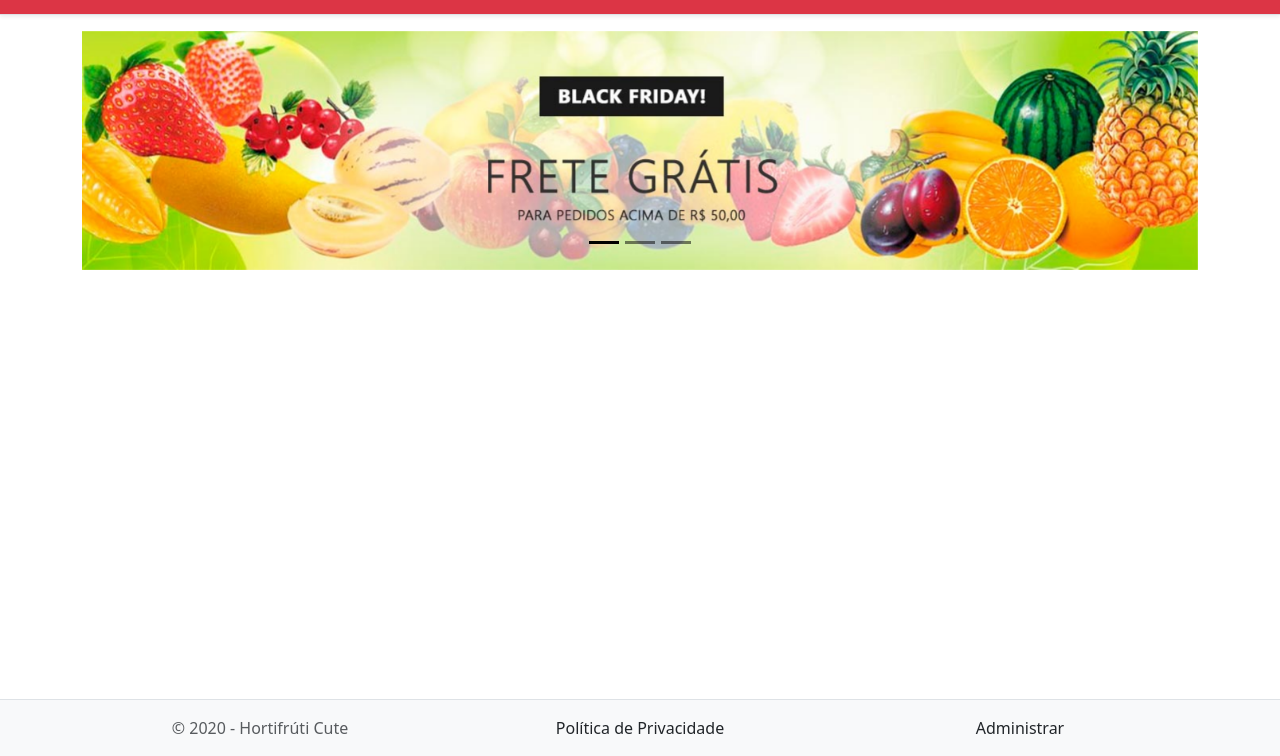
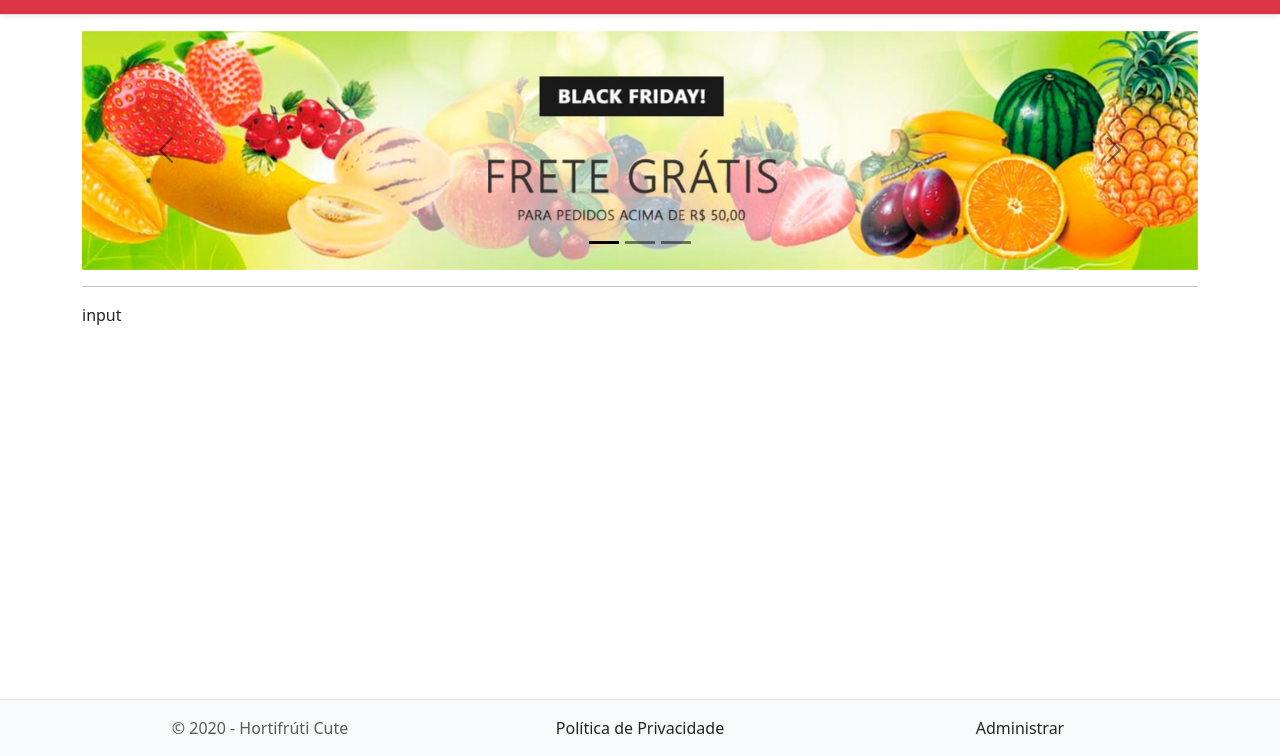
Before and after one commit to albert-miguel/hortifruti-cute, a website: page index.html in a window 1280 px wide. Shown: the part 44-800 px from the top of the page. Drawn offline with nearby package versions, Linux system fonts and the light colour scheme.

Commit message:
header complete

```diff
--- a/index.html
+++ b/index.html
@@ -4,6 +4,7 @@
     <meta charset="utf-8">
     <meta name="viewport" content="width=device-width, initial-scale=1">
    <link rel="stylesheet" href="/node_modules/bootstrap/dist/css/bootstrap.css">
+   <link rel="stylesheet" href="https://cdn.jsdelivr.net/npm/bootstrap-icons@1.11.1/font/bootstrap-icons.css">
     <title>Hortifrúti Cute</title>
   </head>
   <body style="min-width: 372;">
@@ -69,29 +70,33 @@
                   <img src="./img/slides/slide01small.jpg" class="img-fluid d-block d-md-none">
                </div>
             </div>
+            <button class="carousel-control-prev" type="button" data-bs-target="#carouselMain" data-bs-slide="prev">
+              <span class="carousel-control-prev-icon" aria-hidden="true"></span>
+              <span class="visually-hidden">Previous</span>
+            </button>
+            <button class="carousel-control-next" type="button" data-bs-target="#carouselMain" data-bs-slide="next">
+              <span class="carousel-control-next-icon" aria-hidden="true"></span>
+              <span class="visually-hidden">Next</span>
+            </button>
          </div>
-         <button
-            class="carousel-control-prev"
-            type="button"
-            data-bs-target="#carouselMain"
-            data-bs-slide="prev"
-         >
-            <span class="carousel-control-prev-icon"></span>
-            <span class="visually-hidden">Previous</span>
-         </button>
-         <button
-            class="carousel-control-next"
-            type="button"
-            data-bs-target="#carouselMain"
-            data-bs-slide="next"
-         >
-            <span class="carousel-control-next-icon"></span>
-            <span class="visually-hidden">Next</span>
-         </button>
+         <hr class="mt-3">
       </header>
 
       <main>
+         <div class="container">
+            <div class="row">
+               <div class="col-12 col-md-5">
+                  <form>
+                     <div class="input-group input-group-sm">
+                        input
+                     </div>
+                  </form>
+               </div>
+               <div class="col-12 col-md-7">
 
+               </div>
+            </div>
+         </div>
       </main>
 
       <footer class="border-top fixed-bottom text-muted bg-light">
```
